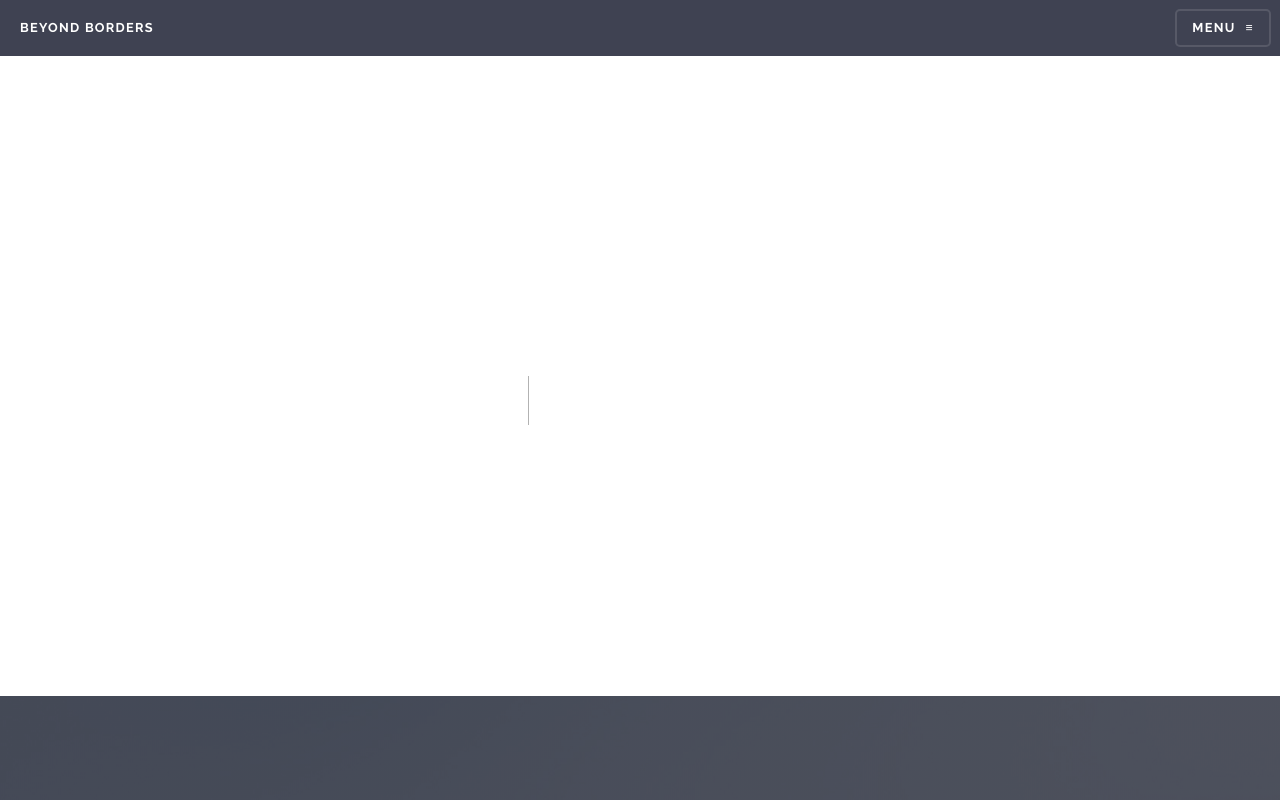
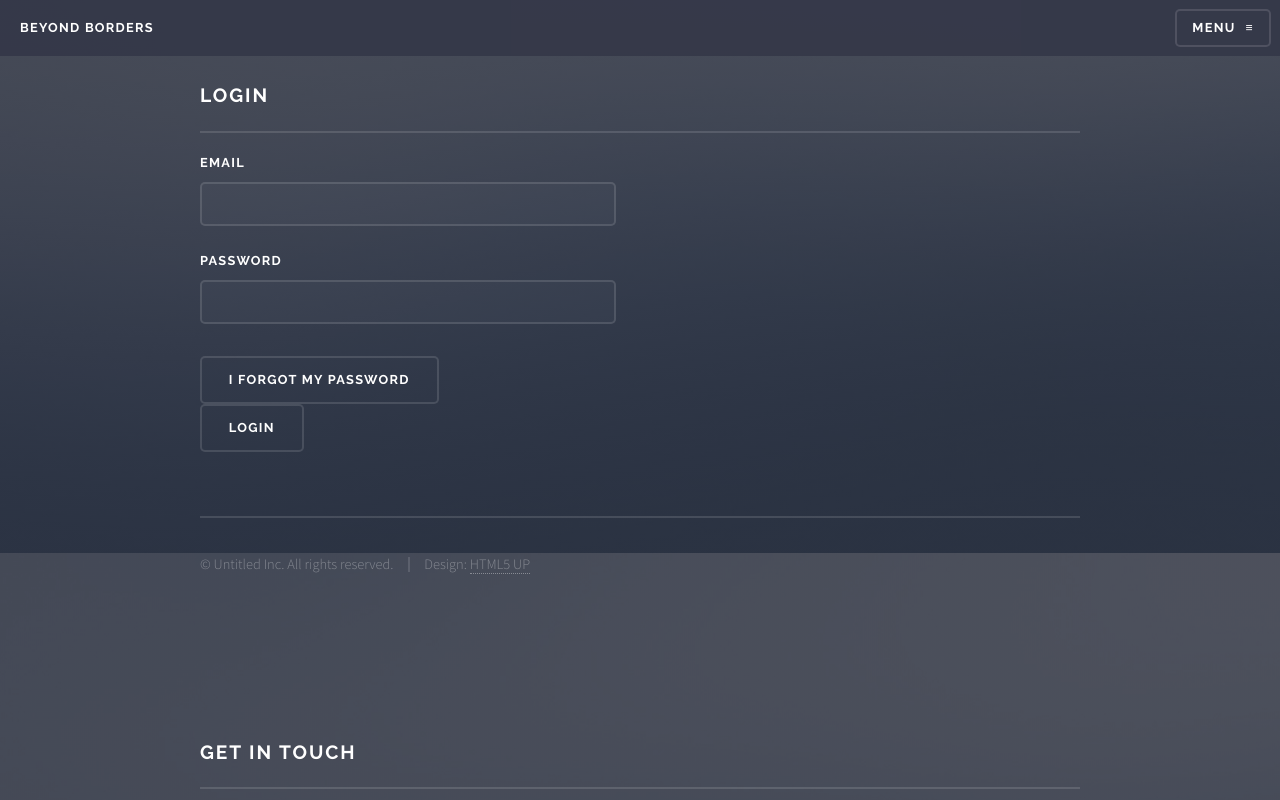
Before and after one commit to Virloxx/travel-blog-cms, a Next.js app: page /login in a window 1280 px wide. Before the commit this address had no page. Shown: the top 800 px of the page. Built offline with nearby package versions, Linux system fonts and the light colour scheme.

Commit message:
add login page

```diff
--- a/src/app/blog/[slug]/page.tsx
+++ b/src/app/blog/[slug]/page.tsx
@@ -1,7 +1,10 @@
 export default async function Page({params,} : {params: Promise<{ slug: string }>})
 {
-  const slug = (await params).slug
+  const slug = (await params).slug;
+  // fetch post data
+
   return (
+    // display post
     <section id="wrapper">
     <header>
       <div className="inner">
@@ -16,6 +19,7 @@ export default async function Page({params,} : {params: Promise<{ slug: string }
     <section>
       <h3 className="major">Text</h3>
       <p>
+        {slug}
         This is <b>bold</b> and this is <strong>strong</strong>. This is <i>italic</i> and this is <em>emphasized</em>.
         This is <sup>superscript</sup> text and this is <sub>subscript</sub> text.
         This is <u>underlined</u> and this is code: <code>htmlFor (;;) { "..." }</code>. Finally, <a href="#">this is a link</a>.
--- /dev/null
+++ b/src/app/login/page.tsx
@@ -0,0 +1,33 @@
+import React from 'react'
+
+function page() {
+  return (
+    <section id="footer">
+    <div className="inner">
+      <h2 className="major">Login</h2>
+      <form method="post" action="#">
+        <div className="fields">
+          <div className="field">
+            <label htmlFor="email">Email</label>
+            <input type="email" name="email" id="email" />
+          </div>
+          <div className="field">
+            <label htmlFor="password">Password</label>
+            <input type="password" name="password" id="password" />
+          </div>
+        </div>
+        <input type="button" value="I forgot my password" />
+        <ul className="actions">
+          <li><input type="submit" value="Login" /></li>
+        </ul>
+      </form>
+      <ul className="copyright">
+        <li>&copy; Untitled Inc. All rights reserved.</li>
+        <li>Design: <a href="http://html5up.net">HTML5 UP</a></li>
+      </ul>
+    </div>
+  </section>
+  )
+}
+
+export default page
```
